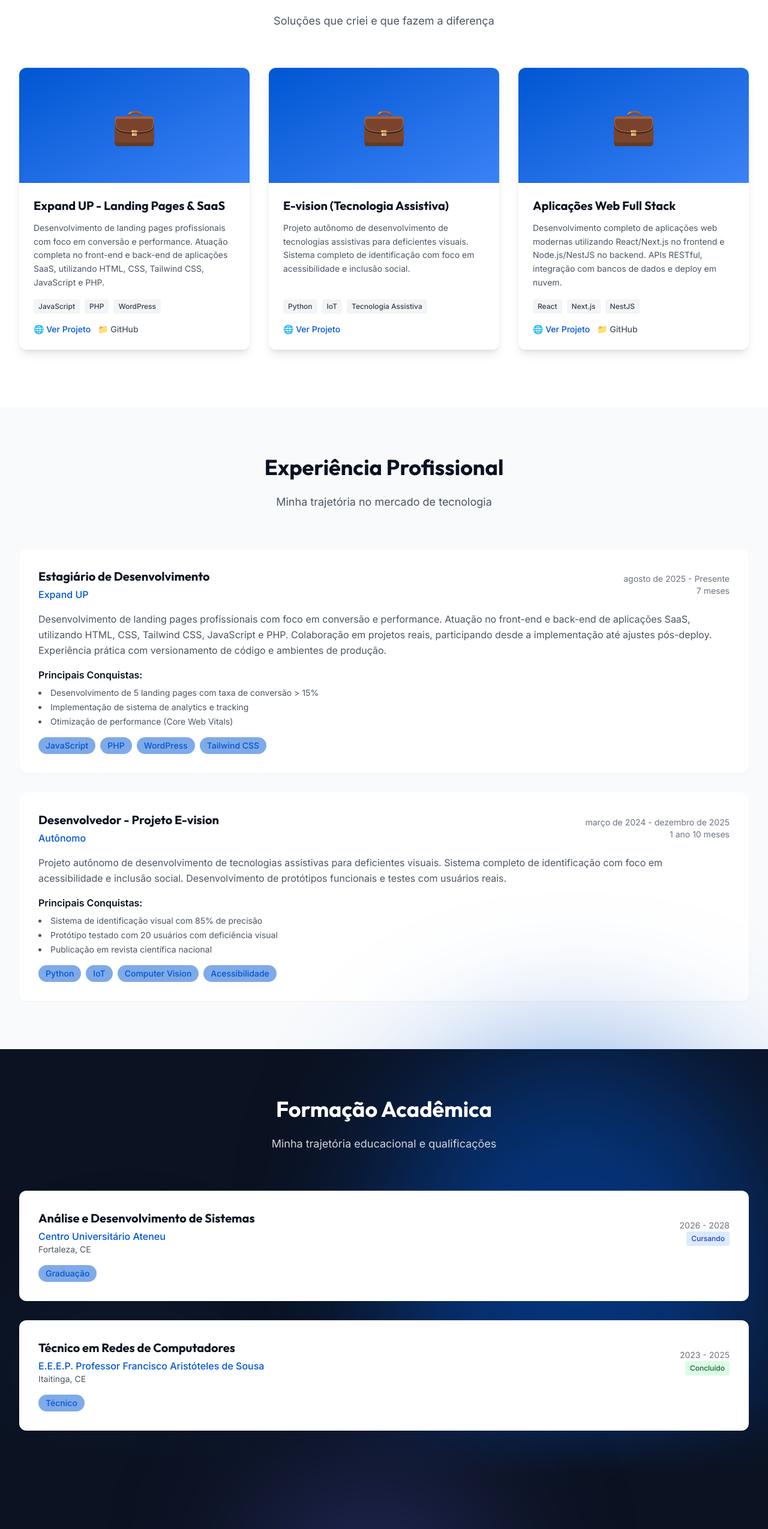
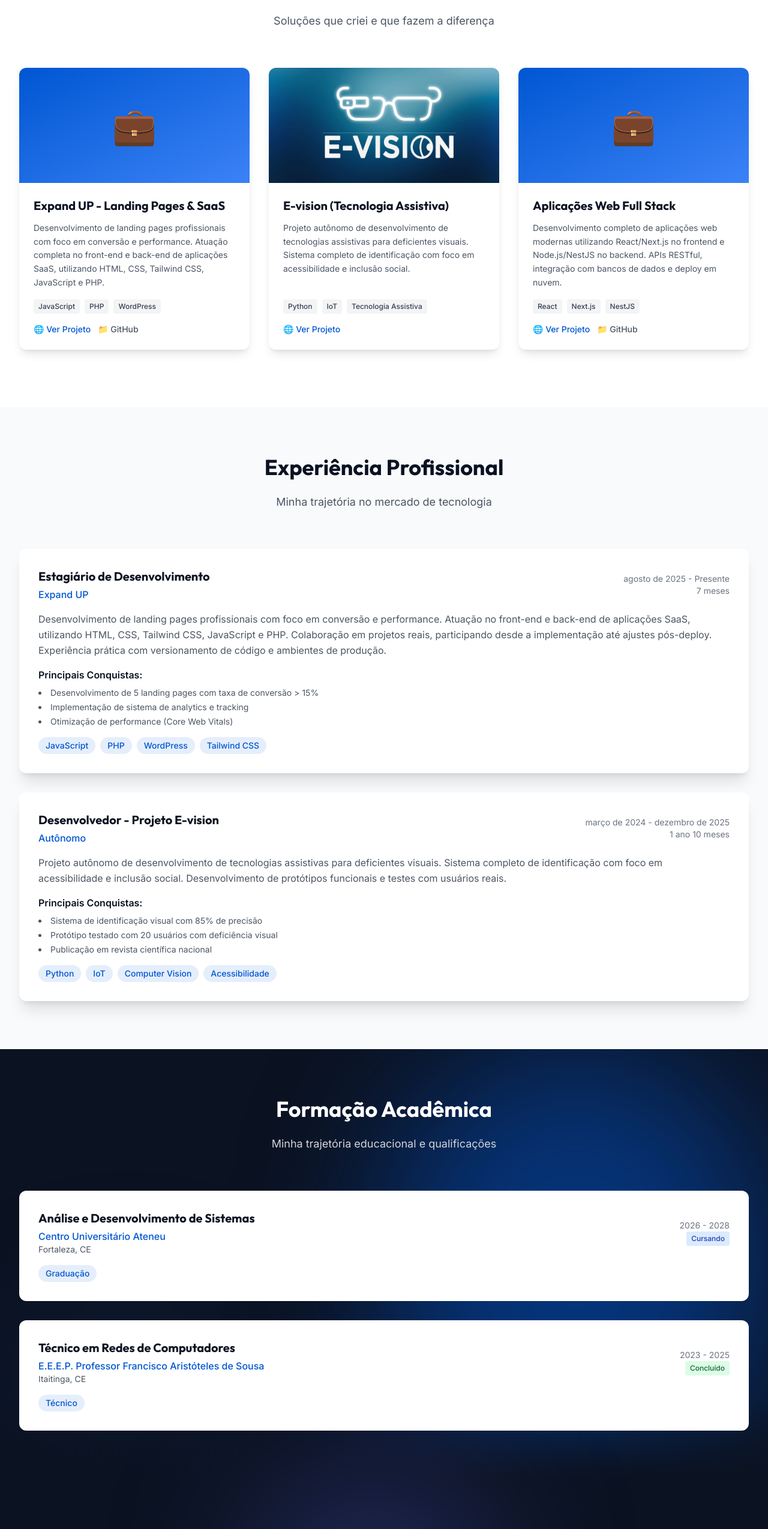
Before and after one commit to httpsJadson/httpsJadson, a React (Vite) app: page / in a window 1280 px wide. Shown: the part 2337-4886 px from the top of the page at 60% size. Built offline with nearby package versions, Linux system fonts and the light colour scheme.

Commit message:
feat: enhance project and experience sections with improved styling and add project image

```diff
--- a/profile.json
+++ b/profile.json
@@ -37,7 +37,7 @@
       "id": "e-vision",
       "title": "E-vision (Tecnologia Assistiva)",
       "description": "Projeto autônomo de desenvolvimento de tecnologias assistivas para deficientes visuais. Sistema completo de identificação com foco em acessibilidade e inclusão social.",
-      "image": null,
+      "image": "images/e-vision.png",
       "technologies": [
         "Python",
         "IoT",
--- a/src/components/CertificationsSection.jsx
+++ b/src/components/CertificationsSection.jsx
@@ -11,7 +11,7 @@ function CertificationsSection({ certifications, isMobile, showAllCertifications
 
         <div className="grid grid-cols-1 md:grid-cols-2 lg:grid-cols-3 gap-6">
           {certifications?.slice(0, showAllCertifications ? certifications.length : (isMobile ? 3 : 6)).map((cert, index) => (
-            <div key={cert.id} className="bg-white rounded-xl p-6 shadow-sm hover:shadow-md transition animate-fade-in" style={{animationDelay: `${index * 0.1}s`}}>
+            <div key={cert.id} className="bg-white rounded-xl p-6 shadow-lg hover:shadow-xl transition animate-fade-in" style={{animationDelay: `${index * 0.1}s`}}>
               <div className="w-16 h-16 bg-gradient-to-br from-brand-blue to-brand-accent rounded-lg flex items-center justify-center text-white text-2xl mb-4">
                 🏆
               </div>
--- a/src/components/EducationSection.jsx
+++ b/src/components/EducationSection.jsx
@@ -2,7 +2,7 @@ import React from 'react'
 
 function EducationSection({ education, isMobile, showAllEducation, setShowAllEducation }) {
   return (
-    <section id="education" className="py-20 bg-brand-dark relative">
+    <section id="education" className="py-20 bg-brand-dark relative overflow-hidden">
       {/* Abstract Background Elements */}
       <div className="absolute top-0 right-0 w-1/2 h-full bg-brand-blue/50 blur-[120px] rounded-full"></div>
       <div className="absolute bottom-0 left-0 w-1/3 h-1/2 bg-brand-accent/5 blur-[100px] rounded-full"></div>
@@ -31,7 +31,7 @@ function EducationSection({ education, isMobile, showAllEducation, setShowAllEdu
                 </div>
               </div>
               <div className="flex flex-wrap gap-2">
-                <span className="bg-brand-blue/50 text-brand-blue px-3 py-1 rounded-full text-sm font-medium">
+                <span className="bg-brand-blue/10 text-brand-blue px-3 py-1 rounded-full text-sm font-medium">
                   {edu.type}
                 </span>
               </div>
--- a/src/components/ExperienceSection.jsx
+++ b/src/components/ExperienceSection.jsx
@@ -11,7 +11,7 @@ function ExperienceSection({ experience, isMobile, showAllExperience, setShowAll
 
         <div className="space-y-8">
           {experience?.slice(0, showAllExperience ? experience.length : (isMobile ? 3 : 6)).map((exp, index) => (
-            <div key={index} className="bg-white rounded-xl p-8 shadow-sm hover:shadow-md transition animate-fade-in" style={{animationDelay: `${index * 0.1}s`}}>
+            <div key={index} className="bg-white rounded-xl p-8 shadow-xl hover:shadow-2xl transition animate-fade-in" style={{animationDelay: `${index * 0.1}s`}}>
               <div className="flex flex-col md:flex-row md:items-center justify-between mb-4">
                 <div>
                   <h3 className="font-display text-xl font-bold text-brand-dark mb-1">{exp.position}</h3>
@@ -35,7 +35,7 @@ function ExperienceSection({ experience, isMobile, showAllExperience, setShowAll
               )}
               <div className="flex flex-wrap gap-2">
                 {exp.technologies.map((tech, i) => (
-                  <span key={i} className="bg-brand-blue/50 text-brand-blue px-3 py-1 rounded-full text-sm font-medium">
+                  <span key={i} className="bg-brand-blue/10 text-brand-blue px-3 py-1 rounded-full text-sm font-medium">
                     {tech}
                   </span>
                 ))}
--- a/src/components/ProjectsSection.jsx
+++ b/src/components/ProjectsSection.jsx
@@ -13,7 +13,7 @@ function ProjectsSection({ projects, isMobile, showAllProjects, setShowAllProjec
           {projects?.filter(p => p.featured).slice(0, showAllProjects ? projects.filter(p => p.featured).length : (isMobile ? 3 : 6)).map((project, index) => (
             <div key={project.id} className="group bg-white rounded-xl shadow-lg hover:shadow-xl transition animate-fade-in overflow-hidden w-full max-w-sm h-full flex flex-col" style={{animationDelay: `${index * 0.1}s`}}>
               <div className="h-48 bg-gradient-to-br from-brand-blue to-brand-accent flex items-center justify-center text-white text-6xl flex-shrink-0">
-                💼
+                {project.image ? <img src={project.image} alt={project.title} className="w-full h-full object-cover" /> : '💼'}
               </div>
               <div className="p-6 flex flex-col flex-grow">
                 <h3 className="font-display text-xl font-bold text-brand-dark mb-3 group-hover:text-brand-blue transition">
```
Also changed, not shown: public/images/e-vision.png (added).
